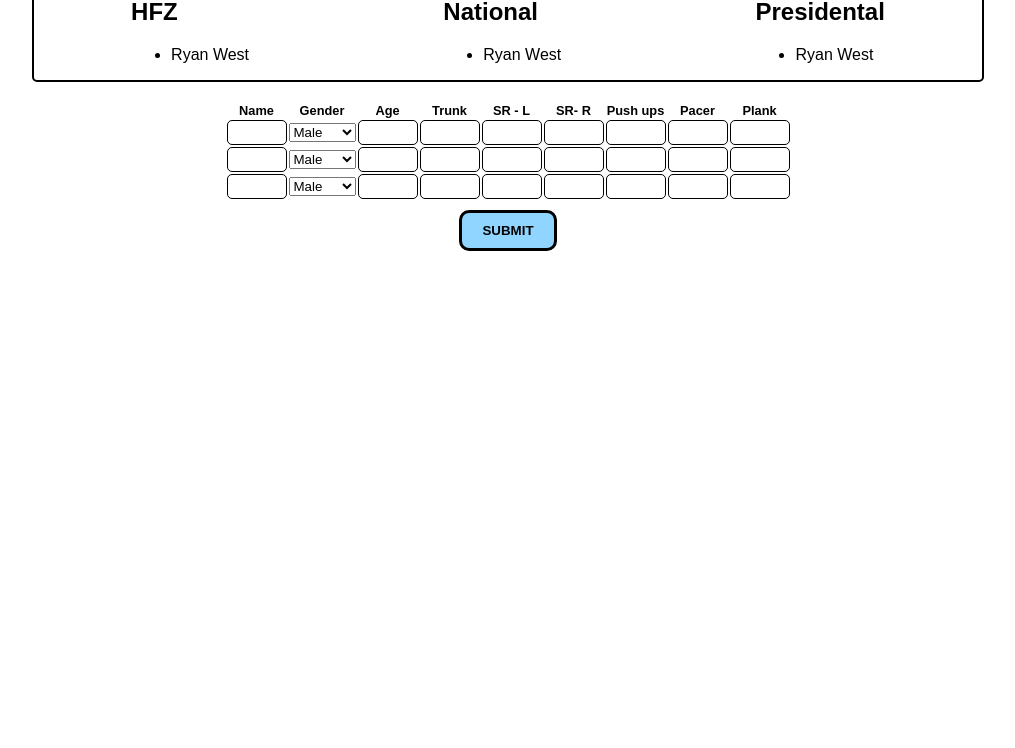
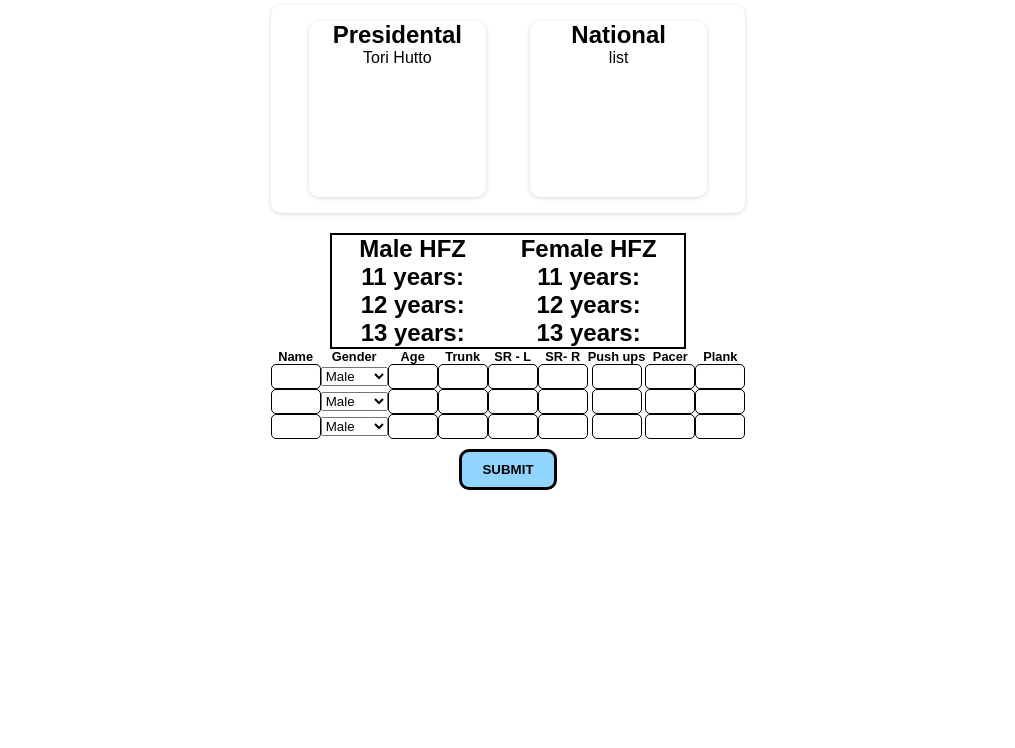
Before and after one commit to hutto-dev/wvfaps-tracker, a plain HTML site: page index.html in a window 1280 px wide. Shown: the part 52-800 px from the top of the page, without its empty margins (132-1147 px from the left). Drawn offline with Linux system fonts and the light colour scheme.

Commit message:
Adding css to boxes and fixing HTML

```diff
--- a/index.html
+++ b/index.html
@@ -7,24 +7,54 @@
     <title>WVFAPS Tracker</title>
   </head>
   <body>
-    <div id="categories">
-      <section id="HFZ">
-        <h2>HFZ</h2>
-        <ul id="hfzList">
-          <li>Ryan West</li>
+    <header>
+      <h1>WVFAPS TRACKER</h1>
+    </header>
+    <main>
+      <div class="pft-categories">
+        <section class="presidental">
+          <h2>Presidental</h2>
+          <ul id="presList">
+            <li>Tori Hutto</li>
           </ul>
         </section>
-      <section id="national">
+        <section class="national">
           <h2>National</h2>
           <ul id="natList">
-          <li>Ryan West</li>
+            list
           </ul>
         </section>
-      <section id="presidental">
-        <h2>Presidental</h2>
-        <ul id="presList">
-          <li>Ryan West</li>
-        </ul>
+      </div>
+      <div class="hfz-categories">
+        <section id="male">
+          <h2>Male HFZ</h2>
+          <section id="11">
+            <h2>11 years:</h2>
+            <h3 id="maleList11"></h3>
+          </section>
+          <section id="12">
+            <h2>12 years:</h2>
+            <h3 id="maleList12"></h3>
+          </section>
+          <section id="13">
+            <h2>13 years:</h2>
+            <h3 id="maleList13"></h3>
+          </section>
+        </section>
+        <section id="male">
+          <h2>Female HFZ</h2>
+          <section id="11">
+            <h2>11 years:</h2>
+            <h3 id="femaleList11"></h3>
+          </section>
+          <section id="12">
+            <h2>12 years:</h2>
+            <h3 id="femaleList12"></h3>
+          </section>
+          <section id="13">
+            <h2>13 years:</h2>
+            <h3 id="femaleList13"></h3>
+          </section>
         </section>
       </div>
       <div id="table">
@@ -97,6 +127,8 @@
         </table>
       </div>
       <button id="submit-btn">SUBMIT</button>
+    </main>
+    <footer></footer>
 
     <script src="./script.js"></script>
   </body>
--- a/script.js
+++ b/script.js
@@ -1,7 +1,13 @@
 const button = document.getElementById("submit-btn");
-const hfzList = document.getElementById("hfzList");
 const natList = document.getElementById("natList");
 const presList = document.getElementById("presList");
+
+const maleList11 = document.getElementById("maleList11");
+const maleList12 = document.getElementById("maleList12");
+const maleList13 = document.getElementById("maleList13");
+const femaleList11 = document.getElementById("femaleList11");
+const femaleList12 = document.getElementById("femaleList12");
+const femaleList13 = document.getElementById("femaleList13");
 
 // calculate bmi
 
--- a/styles.css
+++ b/styles.css
@@ -1,4 +1,7 @@
 * {
+  box-sizing: border-box;
+  margin: 0;
+  padding: 0;
   font-family: arial;
 }
 
@@ -8,13 +11,41 @@ body {
   align-items: center;
 }
 
-#categories {
+main {
+  display: flex;
+  flex-direction: column;
+  align-items: center;
+  text-align: center;
+}
+
+.pft-categories {
+  display: flex;
+  width: 100%;
+  min-height: 13em;
+  padding: 1rem;
+  justify-content: space-around;
+
+  border-radius: 10px;
+  margin: 20px;
+  box-shadow: rgba(0, 0, 0, 0.16) 0px 1px 4px;
+}
+
+.presidental,
+.national {
+  width: 40%;
+  border-radius: 10px;
+  box-shadow: rgba(0, 0, 0, 0.16) 0px 1px 4px;
+}
+
+ul {
+  list-style: none;
+}
+
+.hfz-categories {
   display: flex;
   width: 75%;
   justify-content: space-around;
   border: 2px solid black;
-  border-radius: 5px;
-  margin: 20px;
 }
 
 table {
```
Lines whose indentation alone changed are shown as unchanged.
